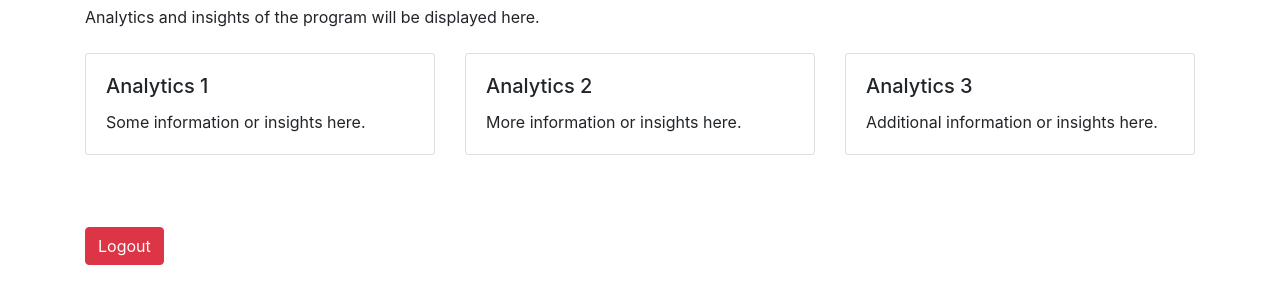
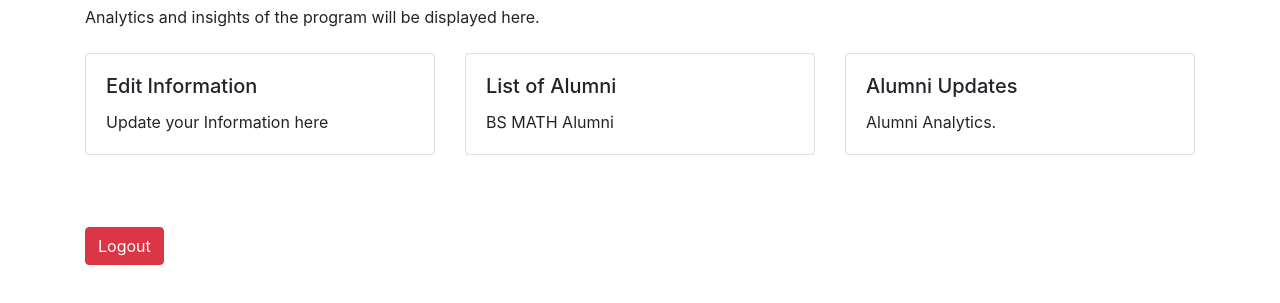
Before and after one commit to jhesramt/bsmath-information.github.io, a plain HTML site: page bootstrap_folder/html/dashboards.html in a window 1280 px wide. Shown: the part 99-402 px from the top of the page. Drawn offline with nearby package versions, Linux system fonts and the light colour scheme.

Commit message:
updatecontentjs

```diff
--- a/bootstrap_folder/html/dashboards.html
+++ b/bootstrap_folder/html/dashboards.html
@@ -17,24 +17,24 @@
     <div class="col-md-4 mb-4">
       <div class="card">
         <div class="card-body">
-          <h5 class="card-title">Analytics 1</h5>
-          <p class="card-text">Some information or insights here.</p>
+          <h5 class="card-title">Edit Information</h5>
+          <p class="card-text">Update your Information here</p>
         </div>
       </div>
     </div>
     <div class="col-md-4 mb-4">
       <div class="card">
         <div class="card-body">
-          <h5 class="card-title">Analytics 2</h5>
-          <p class="card-text">More information or insights here.</p>
+          <h5 class="card-title">List of Alumni</h5>
+          <p class="card-text">BS MATH Alumni</p>
         </div>
       </div>
     </div>
     <div class="col-md-4 mb-4">
       <div class="card">
         <div class="card-body">
-          <h5 class="card-title">Analytics 3</h5>
-          <p class="card-text">Additional information or insights here.</p>
+          <h5 class="card-title">Alumni Updates</h5>
+          <p class="card-text">Alumni Analytics.</p>
         </div>
       </div>
     </div>
```
Also changed, not shown: bootstrap_folder/html/more-info.html (+3 -4 lines).
